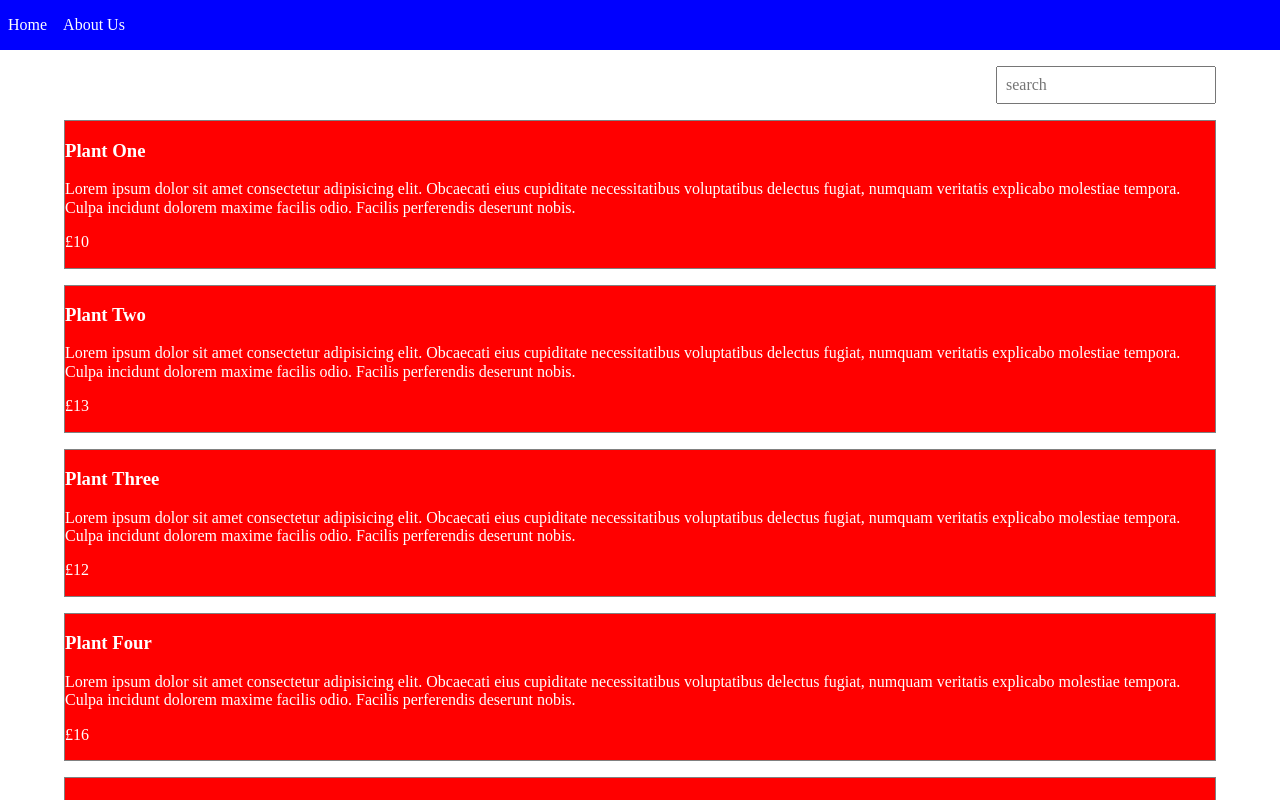
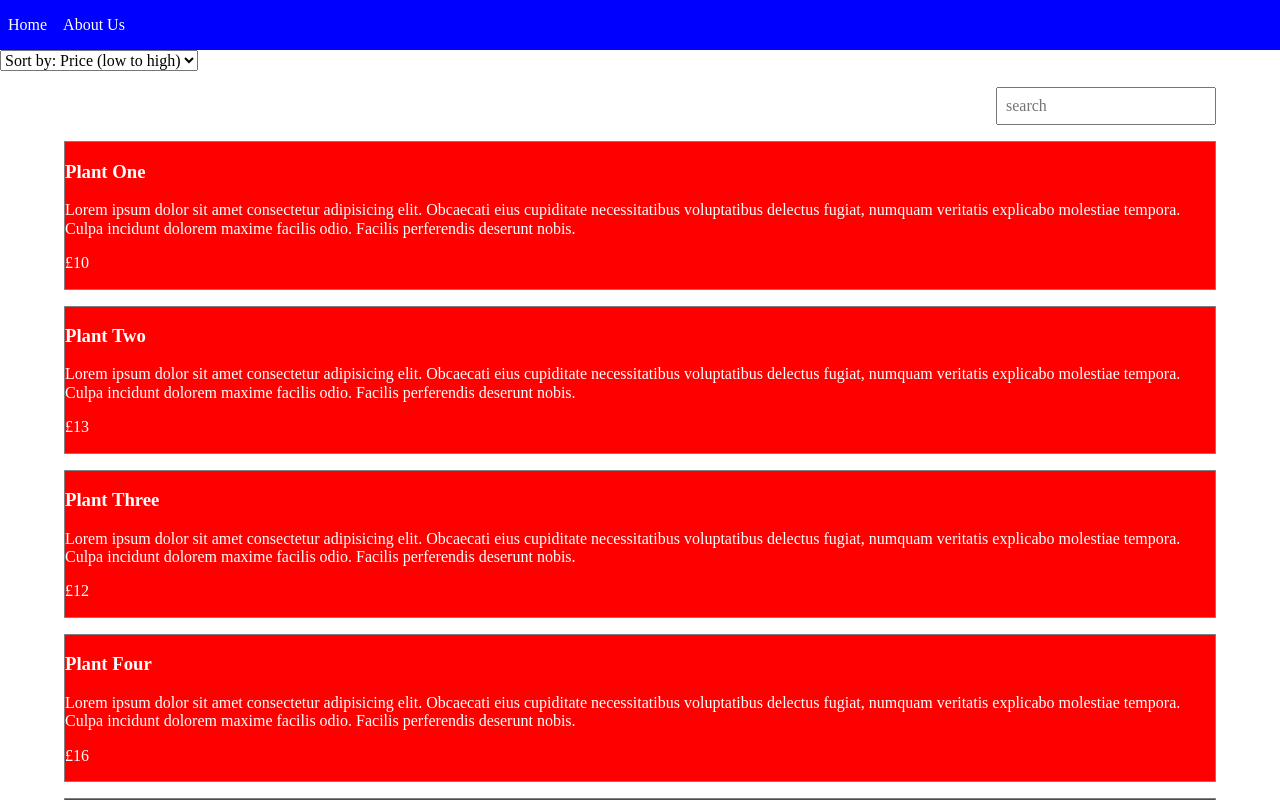
Before and after one commit to christocarr/leaves, a React (Create React App) app: page / in a window 1280 px wide. Shown: the top 800 px of the page. Built offline with nearby package versions, Linux system fonts and the light colour scheme.

Commit message:
Feature: add product sort component

```diff
--- /dev/null
+++ b/src/components/Sort/index.js
@@ -0,0 +1,18 @@
+import React from 'react';
+import { Container, Select } from './styles';
+
+function Sort({ sortSelect, setSortSelect, children, ...restProps }) {
+	return (
+		<Container>
+			<Select
+				value={sortSelect}
+				onChange={({ target }) => setSortSelect(target.value)}
+			>
+        {/* set default sort to most popular */}
+				<option value="priceLowToHigh">Sort by: Price (low to high)</option>
+			</Select>
+		</Container>
+	);
+}
+
+export default Sort;
--- /dev/null
+++ b/src/components/Sort/styles.js
@@ -0,0 +1,5 @@
+import styled from 'styled-components';
+
+export const Container = styled.div``;
+
+export const Select = styled.select``;
--- a/src/pages/Home.js
+++ b/src/pages/Home.js
@@ -1,13 +1,15 @@
-import React, { useState, useEffect, useContext } from "react";
-import Header from "../components/Header";
-import Search from "../components/Search";
-import ProductCard from "../components/ProductCard";
-import productContext from "../context/productContext";
+import React, { useState, useEffect, useContext } from 'react';
+import Header from '../components/Header';
+import Search from '../components/Search';
+import Sort from '../components/Sort'
+import ProductCard from '../components/ProductCard';
+import productContext from '../context/productContext';
 
 function Home() {
 	const productsData = useContext(productContext);
 	const [searchResults, setSearchResults] = useState([]);
-  const [searchTerm, setSearchTerm] = useState("");
+	const [searchTerm, setSearchTerm] = useState('');
+	const [sortSelect, setSortSelect] = useState('');
 
 	useEffect(() => {
 		const filteredProducts = productsData.filter(({ name }) =>
@@ -19,6 +21,7 @@ function Home() {
 	return (
 		<>
 			<Header />
+      <Sort sortSelect={sortSelect} setSortSelect={setSortSelect} />
 			<Search searchTerm={searchTerm} setSearchTerm={setSearchTerm} />
 			<ProductCard.Group>
 				{searchResults.map((product) => (
```
Lines whose indentation alone changed are shown as unchanged.
